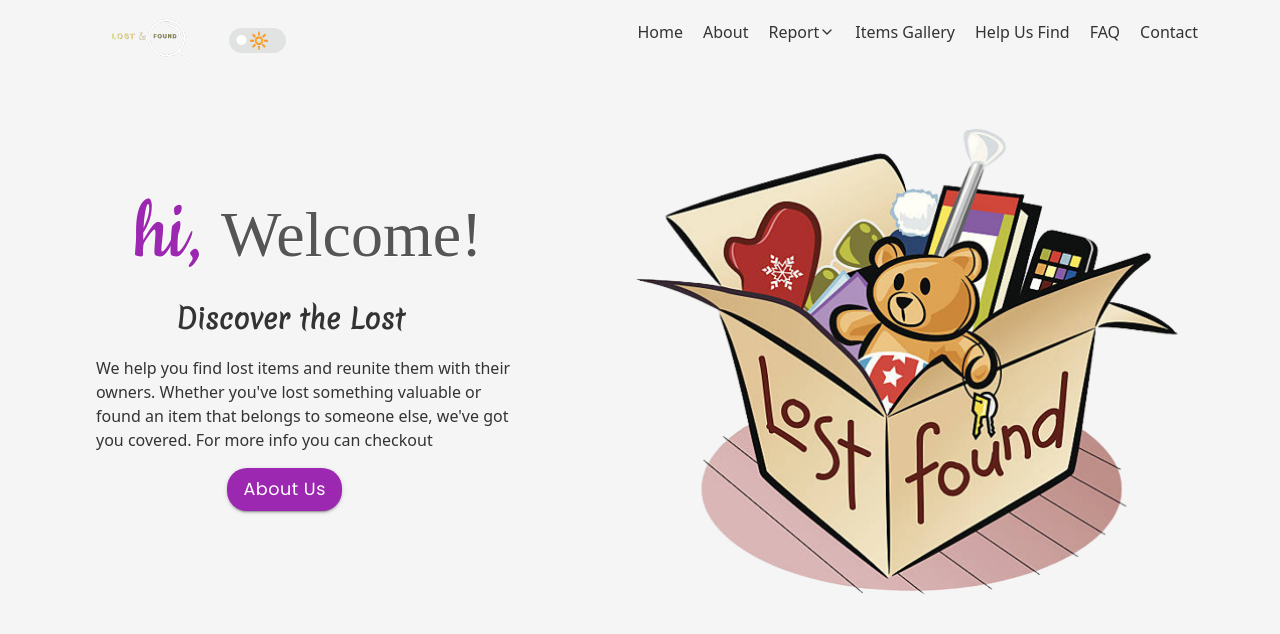
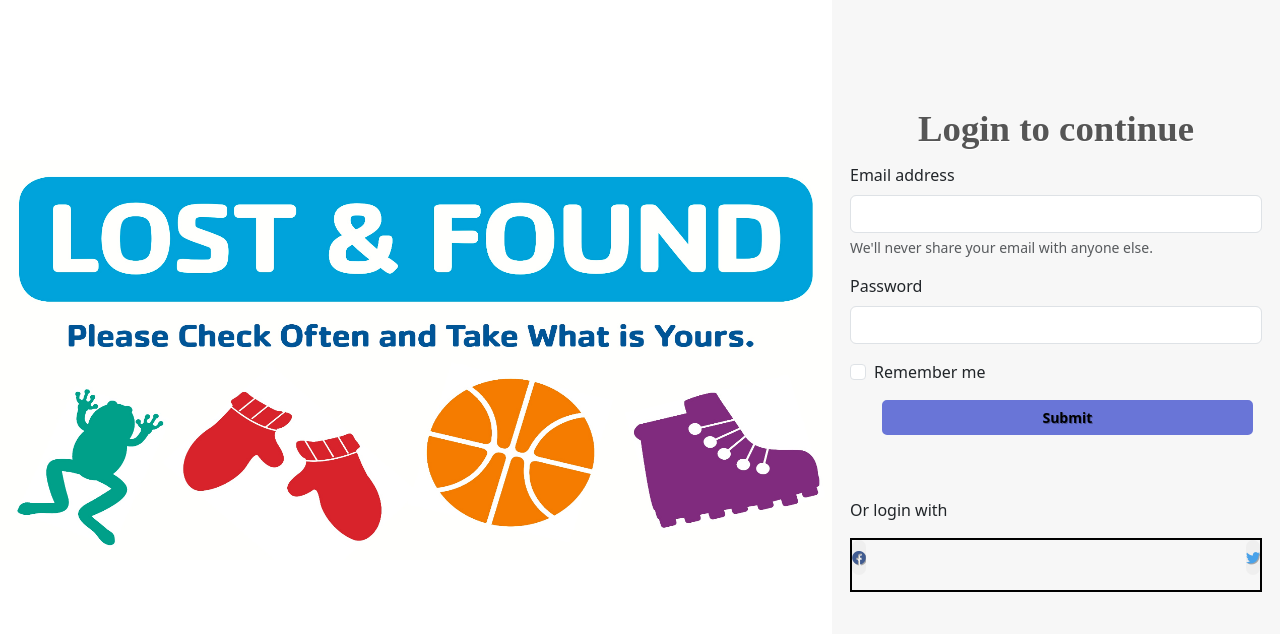
Before and after one commit to upes-open/OSoC-Lost-And-Found-WebApp, a React (Create React App) app in the folder lost-and-found-webapp/: page / in a window 1280 px wide. Shown: the top 634 px of the page. Built offline with nearby package versions, Linux system fonts and the light colour scheme; a web font is replaced by a local one.

Commit message:
added login page

```diff
--- a/lost-and-found-webapp/src/App.js
+++ b/lost-and-found-webapp/src/App.js
@@ -12,11 +12,13 @@ import { BrowserRouter as Router, Routes, Route } from 'react-router-dom';
 import LostUpload from './lost-details-upload-page/LostUpload';
 import FoundUpload from './found-item-details-page/FoundUpload';
 
+import Login from "./login-page/Login";
+
 
 const App = () => (
     <div>
 
-        <Router>
+        {/* <Router>
             <Navbar />
             <Routes>
                 <Route exact path="/" element={<Home />} />
@@ -25,7 +27,10 @@ const App = () => (
                 <Route exact path="/found" element={<FoundUpload />} />
             </Routes>
             <GoToTop/>
-        </Router>
+        </Router> */}
+
+        <Login />
+
     </div>
 
 );
--- /dev/null
+++ b/lost-and-found-webapp/src/login-page/Login.css
@@ -0,0 +1,55 @@
+.bdy {
+    height: 100vh;
+    display: flex;
+}
+
+.banner  img{
+    display: inline-block;
+    width: 65vw;
+    height: 50%;
+    margin-top: 10rem;
+}
+/* .banner {
+    border: 2px solid black;
+} */
+.login-form {
+    display: inline-block;
+    background-color: #f7f7f7;
+    padding: 5rem 1rem 1rem 1rem;
+    width: 100%;
+    border: 2px solid #f7f7f7;
+    box-shadow: 5px 5px 1px 1px #f7f7f7;
+}
+
+.submit-btn {
+    background-color: #6975d7;
+    border: 2px solid #6975d7;
+    margin-left: 2rem;
+    width: 90%;
+    color: #000;
+    cursor: pointer;
+    border-radius: 5px;
+    box-shadow: 2px 2px 1px 1px #f7f7f7;
+}
+
+.alt {
+    margin-top: 3rem;
+    /* display: flex;
+    justify-content: center; */
+}
+.alt-btns {
+    display: flex;
+    justify-content: space-between;
+    margin-top: 1rem;
+    border: 2px solid black
+}
+
+.alt-btn1 {
+    color: #415c91;
+
+    /* margin-right: 3rem; */
+}
+.alt-btn2 {
+    color: #49a2ea;
+    margin-left: 3rem;
+}
--- /dev/null
+++ b/lost-and-found-webapp/src/login-page/Login.js
@@ -0,0 +1,69 @@
+import React from 'react'
+import './Login.css';
+import logo from './lost-and-found.jpg';
+
+export default function Login() {
+  return (
+    <div className='bdy'>
+    <div className='banner'>
+      <img src={logo} alt='logo' className='logo' />
+    </div>
+    <div className='login-form'>
+      <h1 className='login-title'>Login to continue</h1>
+      <div className='form'>
+          <div class="mb-3">
+            <label for="email" class="form-label">Email address</label>
+            <input type="email" class="form-control" id="email" aria-describedby="emailHelp" />
+            <div id="emailHelp" class="form-text">We'll never share your email with anyone else.</div>
+          </div>
+          <div class="mb-3">
+            <label for="password" class="form-label">Password</label>
+            <input type="password" class="form-control" id="password" />
+          </div>
+          <div class="mb-3 form-check">
+            <input type="checkbox" class="form-check-input" id="check1" />
+            <label class="form-check-label" for="check1">Remember me</label>
+          </div>
+          <button type="submit" class="submit-btn">Submit</button>
+
+          <div className="alt">
+            <p>Or login with</p>
+            <div className="alt-btns">
+              <button className="alt-btn1"><i class="fab fa-facebook"></i></button>
+              <button className="alt-btn2"><i class="fab fa-twitter"></i></button>
+          </div>
+          </div>
+
+      </div>
+    </div>
+
+{/*
+    <div class="container">
+      <div class="row">
+        <div class="col-sm-10 banner">
+          <img src={logo} alt='logo' className='logo' />
+        </div>
+        <div class="col-sm-2 login-form">
+            <div class="mb-3">
+              <label for="email" class="form-label">Email address</label>
+              <input type="email" class="form-control" id="email" aria-describedby="emailHelp" />
+              <div id="emailHelp" class="form-text">We'll never share your email with anyone else.</div>
+            </div>
+            <div class="mb-3">
+              <label for="password" class="form-label">Password</label>
+              <input type="password" class="form-control" id="password" />
+            </div>
+            <div class="mb-3 form-check">
+              <input type="checkbox" class="form-check-input" id="check1" />
+              <label class="form-check-label" for="check1">Remember me</label>
+            </div>
+            <button type="submit" class="btn btn-primary">Submit</button>
+        </div>
+      </div>
+    </div> */}
+
+
+
+    </div>
+  )
+}
--- /dev/null
+++ b/package.json
@@ -0,0 +1,5 @@
+{
+  "dependencies": {
+    "react-router-dom": "^6.14.1"
+  }
+}
```
Also changed, not shown: lost-and-found-webapp/src/login-page/lost-and-found.jpg (added).
